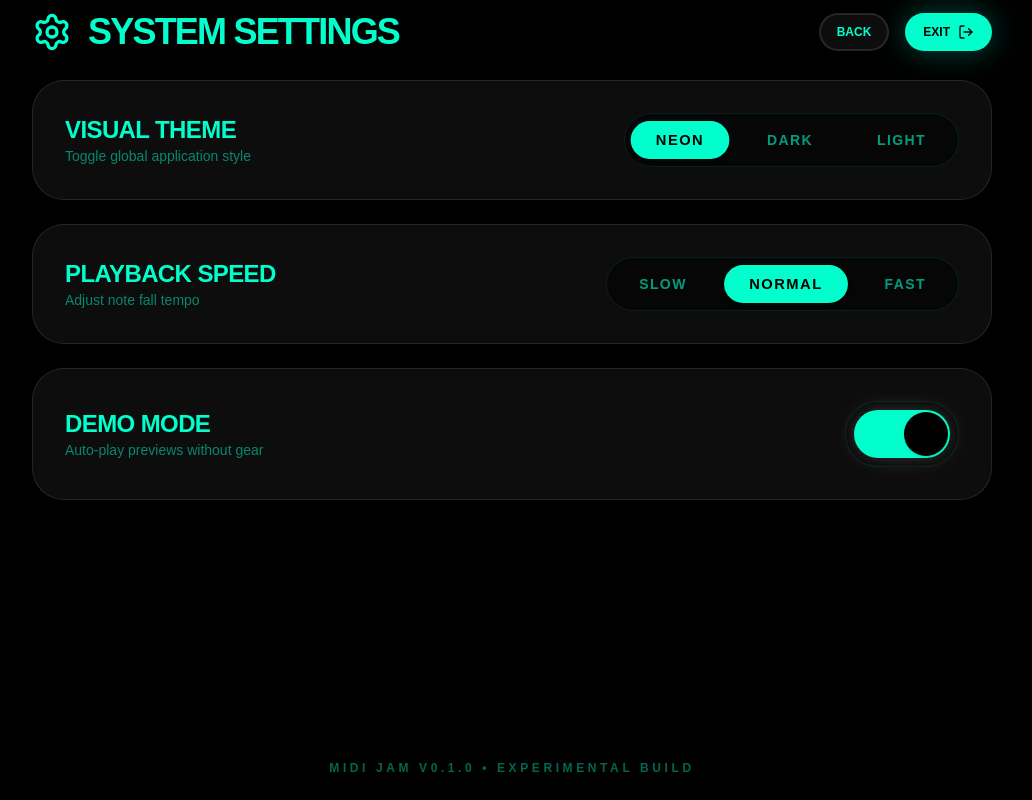
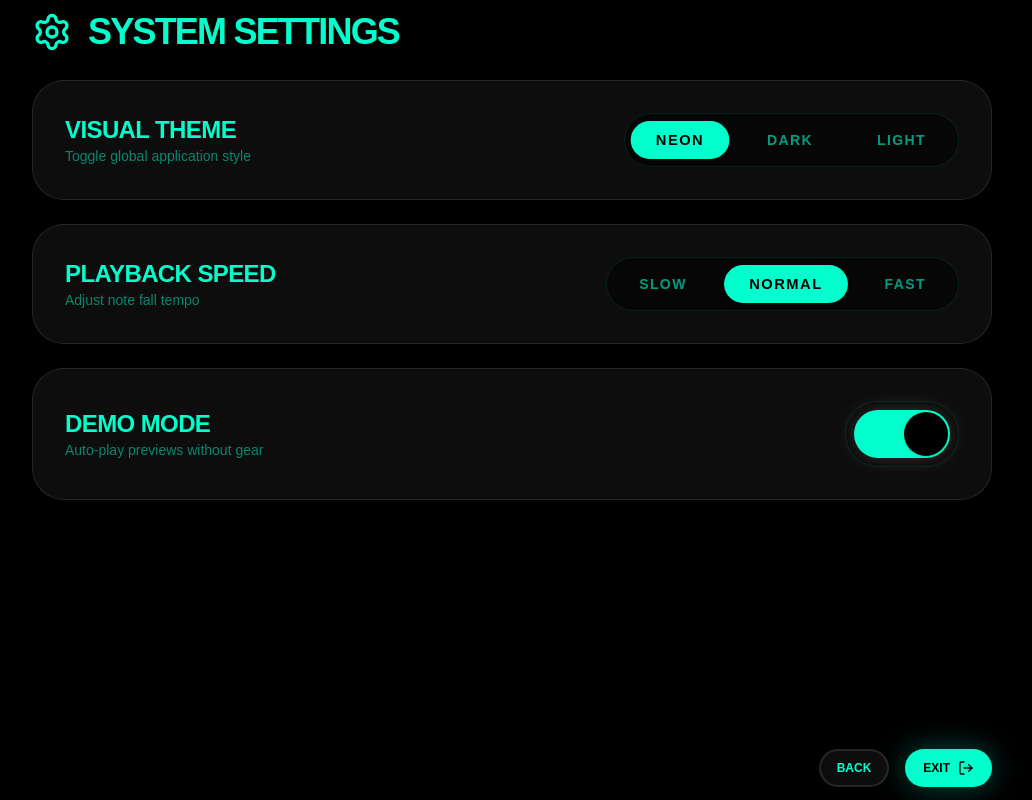
Before and after one commit to hongy20/midi-jam, a Next.js app: page /options in a window 1280 px wide. Shown: the whole page, without its empty margins (128-1160 px from the left). Built offline with nearby package versions, Linux system fonts and the light colour scheme.

Commit message:
refactor: centralize theme constants and use them in options page

```diff
--- a/src/app/options/page.tsx
+++ b/src/app/options/page.tsx
@@ -11,6 +11,7 @@ import { SettingItem } from "@/components/setting-item/setting-item";
 import { useAppContext } from "@/context/app-context";
 import { useTheme } from "@/context/theme-context";
 import { useNavigation } from "@/hooks/use-navigation";
+import { THEMES } from "@/lib/theme/constant";
 
 function BackButton() {
   const { goBack } = useNavigation();
@@ -31,7 +32,6 @@ export default function OptionsPage() {
     options: { speed, setSpeed, demoMode, setDemoMode },
   } = useAppContext();
 
-  const themeOptions = ["neon", "dark", "light"] as const;
   const speedOptions = [
     { label: "Slow", value: 0.5 },
     { label: "Normal", value: 1.0 },
@@ -40,8 +40,9 @@ export default function OptionsPage() {
 
   return (
     <PageLayout
-      header={
-        <PageHeader title="System Settings" icon={Settings}>
+      header={<PageHeader title="System Settings" icon={Settings} />}
+      footer={
+        <PageFooter>
           <Suspense fallback={<div className="w-20" />}>
             <BackButton />
           </Suspense>
@@ -54,16 +55,15 @@ export default function OptionsPage() {
           >
             Exit
           </Button>
-        </PageHeader>
+        </PageFooter>
       }
-      footer={<PageFooter>Midi Jam v0.1.0 • Experimental Build</PageFooter>}
     >
       <main className="w-full h-full flex flex-col gap-6 py-4 px-8 max-w-5xl mx-auto overflow-y-auto">
         <SettingItem
           title="Visual Theme"
           description="Toggle global application style"
         >
-          {themeOptions.map((opt) => (
+          {THEMES.map((opt) => (
             <button
               key={opt}
               type="button"
--- a/src/context/theme-context.tsx
+++ b/src/context/theme-context.tsx
@@ -7,8 +7,7 @@ import {
   useEffect,
   useState,
 } from "react";
-
-type Theme = "neon" | "dark" | "light";
+import { THEME_NEON, type Theme } from "@/lib/theme/constant";
 
 interface ThemeContextType {
   theme: Theme;
@@ -18,7 +17,7 @@ interface ThemeContextType {
 const ThemeContext = createContext<ThemeContextType | undefined>(undefined);
 
 export function ThemeProvider({ children }: { children: ReactNode }) {
-  const [theme, setThemeState] = useState<Theme>("neon");
+  const [theme, setThemeState] = useState<Theme>(THEME_NEON);
 
   useEffect(() => {
     // Load theme from localStorage on mount
--- /dev/null
+++ b/src/lib/theme/constant.ts
@@ -0,0 +1,7 @@
+export const THEME_NEON = "neon";
+export const THEME_DARK = "dark";
+export const THEME_LIGHT = "light";
+
+export const THEMES = [THEME_NEON, THEME_DARK, THEME_LIGHT] as const;
+
+export type Theme = (typeof THEMES)[number];
```
